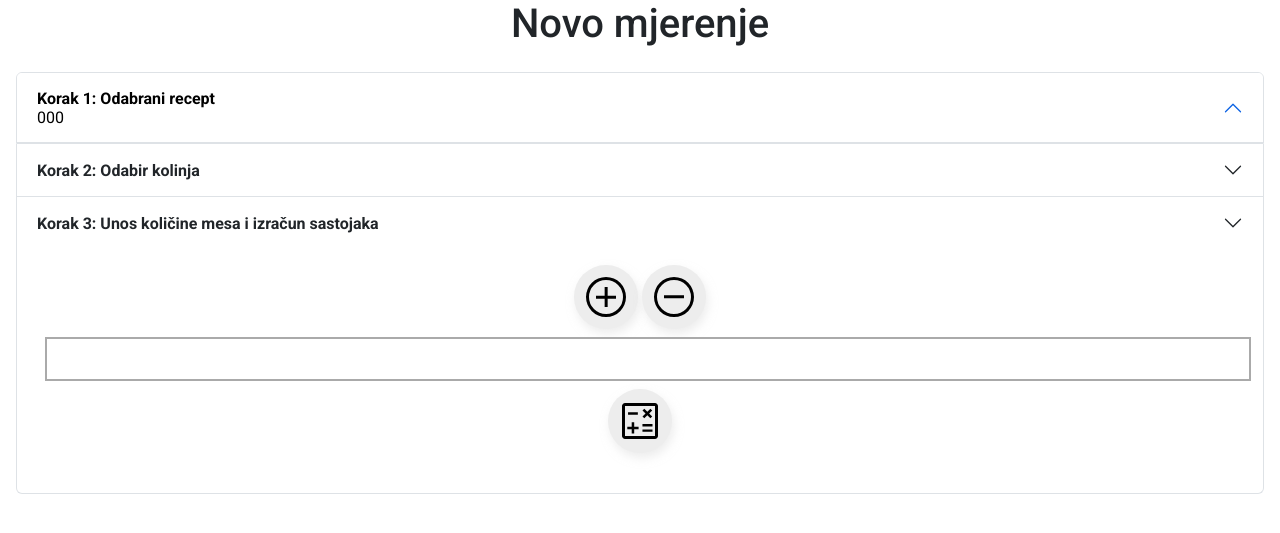
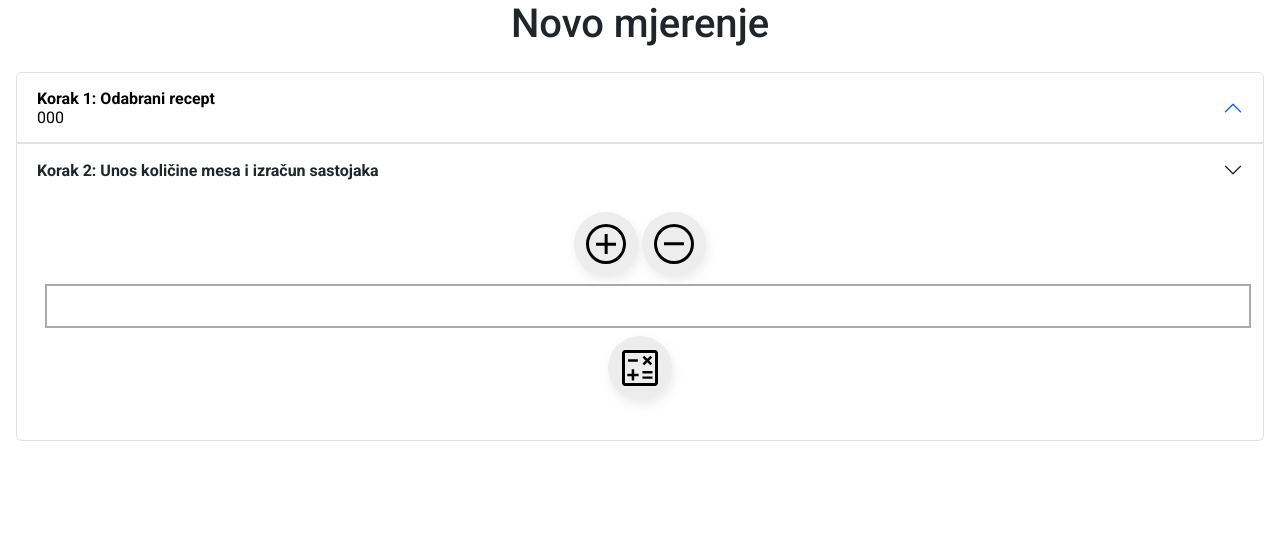
Before and after one commit to gsostarko/Piggy, a Flask app: a page that uses templates/base.html in a window 1280 px wide. Shown: the part 56-589 px from the top of the page. Run offline with Flask 3, Linux system fonts and the light colour scheme; one stand-in notice (Sample message) is shown; a database or web service that is not in the repository returns one stand-in record (values such as "Sample title"); some libraries are stand-ins or nearby versions.

Commit message:
vizualna rijesenja na aplikaciji

```diff
--- a/main.py
+++ b/main.py
@@ -51,7 +51,7 @@ uk_smjese = None
 temp_value = []
 users = {}
 popis_kolinja = {}
-
+meso = 0
 
 ##DB insert model
 def add_recepie(naziv_recepta,sol, papar, bijeli_luk, ljuta_paprika, slatka_paprika):
@@ -153,9 +153,9 @@ def index():
 def novo_mjerenje(id,sol, papar, ljuta_paprika, slatka_paprika, bijeli_luk, naslov_recepta):
     global broj_polja
 
-    naslov_recepta = None
+
     kolicina_mesa = None
-    meso = 0
+
     forma_izracun = IzracunForm()
     global temp_value
 
@@ -190,7 +190,15 @@ def novo_mjerenje(id,sol, papar, ljuta_paprika, slatka_paprika, bijeli_luk, nasl
 
 
     if request.method == "POST":
-        id_kolinja = request.form.get('odabir_klanja')
+
+        sol=sol
+        papar = papar
+        ljuta_paprika = ljuta_paprika
+        slatka_paprika = slatka_paprika
+        bijeli_luk = bijeli_luk
+        global meso
+        id_kolinja = None
+        temp_kolinje = ""
         if request.form["action"]=="Izračunaj":
 
             global preracunata_sol
@@ -227,10 +235,33 @@ def novo_mjerenje(id,sol, papar, ljuta_paprika, slatka_paprika, bijeli_luk, nasl
 
 
 
-            vaganje(id_kolinja=id_kolinja,sol=sol,papar=papar,ljuta_paprika=ljuta_paprika,slatka_paprika=slatka_paprika,bijeli_luk=bijeli_luk,tezina_mesa=meso)
-            return render_template('novo_mjerenje.html', id=id, naslov_recepta=naslov_recepta, sol=sol, papar=papar, ljuta_paprika=ljuta_paprika, slatka_paprika=slatka_paprika, bijeli_luk=bijeli_luk, forma_izracun=forma_izracun, kolicina_mesa=kolicina_mesa,preracunata_sol=preracunata_sol, preracunati_papar=preracunati_papar, preracunata_lj_paprika=preracunata_lj_paprika,preracunata_s_paprika=preracunata_s_paprika, preracunat_luk=preracunat_luk, uk_smjese=uk_smjese, broj_polja=broj_polja,temp_value=temp_value,  popis_kolinja=popis_kolinja)
+
+            return render_template('novo_mjerenje.html', id=id, naslov_recepta=naslov_recepta, sol=sol, papar=papar, ljuta_paprika=ljuta_paprika, slatka_paprika=slatka_paprika, bijeli_luk=bijeli_luk, forma_izracun=forma_izracun, kolicina_mesa=kolicina_mesa,preracunata_sol=preracunata_sol, preracunati_papar=preracunati_papar, preracunata_lj_paprika=preracunata_lj_paprika,preracunata_s_paprika=preracunata_s_paprika, preracunat_luk=preracunat_luk, uk_smjese=uk_smjese, broj_polja=broj_polja,temp_value=temp_value,  popis_kolinja=popis_kolinja, meso=meso,temp_kolinje=temp_kolinje)
+
+        if request.form["action"] == "Spremi":
+
+            id_kolinja = request.form.get('odabir_klanja')
+
+            if id_kolinja == None or id_kolinja == "Odaberite kolinje...":
+
+
+                flash("Mjerenje niste dodijelili niti jednom kolinju. Odaberite kolinje te pokušajte ponovno spremiti mjerenje.", category="danger")
+
+                return render_template('novo_mjerenje.html', id=id, naslov_recepta=naslov_recepta, sol=sol, papar=papar, ljuta_paprika=ljuta_paprika, slatka_paprika=slatka_paprika, bijeli_luk=bijeli_luk, forma_izracun=forma_izracun, kolicina_mesa=kolicina_mesa,preracunata_sol=preracunata_sol, preracunati_papar=preracunati_papar, preracunata_lj_paprika=preracunata_lj_paprika,preracunata_s_paprika=preracunata_s_paprika, preracunat_luk=preracunat_luk, broj_polja=broj_polja,temp_value=temp_value,  popis_kolinja=popis_kolinja,temp_kolinje=temp_kolinje)
+
+            else:
+                temp_kolinje = id_kolinja
+                print(temp_kolinje)
+                vaganje(id_kolinja=id_kolinja,sol=sol,papar=papar,ljuta_paprika=ljuta_paprika,slatka_paprika=slatka_paprika,bijeli_luk=bijeli_luk,tezina_mesa=meso)
+                broj_polja = 1
+                temp_value=[]
+                meso = 0
+
+                flash("Uspješno ste pohranili novo mjerenje.", category="warning")
+                return render_template('novo_mjerenje.html', id=id, naslov_recepta=naslov_recepta, sol=sol, papar=papar, ljuta_paprika=ljuta_paprika, slatka_paprika=slatka_paprika, bijeli_luk=bijeli_luk, forma_izracun=forma_izracun, kolicina_mesa=kolicina_mesa,preracunata_sol=preracunata_sol, preracunati_papar=preracunati_papar, preracunata_lj_paprika=preracunata_lj_paprika,preracunata_s_paprika=preracunata_s_paprika, preracunat_luk=preracunat_luk, broj_polja=broj_polja,temp_value=temp_value,  popis_kolinja=popis_kolinja, temp_kolinje=temp_kolinje, meso=meso)
 
         if request.form["action"] == "+":
+
             values = request.values
             if list(request.form)[0] == 'action':
                 broj_polja = broj_polja +1
@@ -245,19 +276,20 @@ def novo_mjerenje(id,sol, papar, ljuta_paprika, slatka_paprika, bijeli_luk, nasl
                 temp_value.insert(i, values[str(i)])
 
 
-            return render_template('novo_mjerenje.html', id=id, naslov_recepta=naslov_recepta, sol=sol, papar=papar, ljuta_paprika=ljuta_paprika, slatka_paprika=slatka_paprika, bijeli_luk=bijeli_luk, forma_izracun=forma_izracun, broj_polja=broj_polja, temp_value=temp_value, popis_kolinja=popis_kolinja)
+            return render_template('novo_mjerenje.html', id=id, naslov_recepta=naslov_recepta, sol=sol, papar=papar, ljuta_paprika=ljuta_paprika, slatka_paprika=slatka_paprika, bijeli_luk=bijeli_luk, forma_izracun=forma_izracun, kolicina_mesa=kolicina_mesa,preracunata_sol=preracunata_sol, preracunati_papar=preracunati_papar, preracunata_lj_paprika=preracunata_lj_paprika,preracunata_s_paprika=preracunata_s_paprika, preracunat_luk=preracunat_luk, uk_smjese=uk_smjese, broj_polja=broj_polja,temp_value=temp_value,  popis_kolinja=popis_kolinja, meso=meso,temp_kolinje=temp_kolinje)
 
 
 
 
 
         if request.form["action"] == "-":
+
             if list(request.form)[0] == 'action':
                 broj_polja = broj_polja -1
                 if broj_polja < 1:
                     broj_polja = 1
             #print(broj_polja)
-            return render_template('novo_mjerenje.html', id=id, naslov_recepta=naslov_recepta, sol=sol, papar=papar, ljuta_paprika=ljuta_paprika, slatka_paprika=slatka_paprika, bijeli_luk=bijeli_luk, forma_izracun=forma_izracun, broj_polja=broj_polja,temp_value=temp_value, popis_kolinja=popis_kolinja)
+            return render_template('novo_mjerenje.html', id=id, naslov_recepta=naslov_recepta, sol=sol, papar=papar, ljuta_paprika=ljuta_paprika, slatka_paprika=slatka_paprika, bijeli_luk=bijeli_luk, forma_izracun=forma_izracun, kolicina_mesa=kolicina_mesa,preracunata_sol=preracunata_sol, preracunati_papar=preracunati_papar, preracunata_lj_paprika=preracunata_lj_paprika,preracunata_s_paprika=preracunata_s_paprika, preracunat_luk=preracunat_luk, uk_smjese=uk_smjese, broj_polja=broj_polja,temp_value=temp_value,  popis_kolinja=popis_kolinja, meso=meso,temp_kolinje=temp_kolinje)
 broj_polja_ = 0
 @app.route('/test',methods=['GET', 'POST'])
 def test():
@@ -424,9 +456,9 @@ def popis_kolinja():
     for each_doc in vaganja:
         vaganje_temp.append(each_doc)
 
-    print(popis_kolinja)
+    #print(popis_kolinja)
 
-    print(vaganje_temp)
+    #print(vaganje_temp)
 
     if request.method == 'POST':
         naziv_kolinja = request.form.get("naziv_kolinja")
--- a/templates/base.html
+++ b/templates/base.html
@@ -41,7 +41,7 @@
       integrity="sha384-OERcA2EqjJCMA+/3y+gxIOqMEjwtxJY7qPCqsdltbNJuaOe923+mo//f6V8Qbsw3"
       crossorigin="anonymous"
     ></script>
-    {% block content %}
+    {% include "flashing_messages.html" %} {% block content %}
     <h1>test</h1>
     {% endblock %}
   </body>
--- /dev/null
+++ b/templates/flashing_messages.html
@@ -0,0 +1,20 @@
+{%with messages = get_flashed_messages(with_categories=true) %} {%if messages %}
+{%for category, message in messages %}
+{% if category == "warning"%}
+<div class="alert alert-{{category}} alert-dismissible fade show" role="alert"">
+    <center>
+        <img class="message-img" src="/static/img/success.svg" alt="Check mark">
+    {{message|capitalize}}
+</center>
+    <button type="button" class="btn-close" data-bs-dismiss="alert" aria-label="Close"></button></div>
+    {%endif%}
+
+    {% if category == "danger"%}
+<div class="alert alert-{{category}} alert-dismissible fade show" role="alert"">
+    <center>
+        <img class="message-img" src="/static/img/warning.svg" alt="Check mark">
+    {{message|capitalize}}
+</center>
+    <button type="button" class="btn-close" data-bs-dismiss="alert" aria-label="Close"></button></div>
+    {%endif%}
+{%endfor%} {%endif%} {%endwith%}
--- a/templates/novo_mjerenje.html
+++ b/templates/novo_mjerenje.html
@@ -1,4 +1,6 @@
-{% extends "base.html" %} {% block content %}
+{% extends "base.html" %}
+
+{% block content %}
 <h1 class="heading">Novo mjerenje</h1>
 {{forma_izracun.hidden_tag()}}
 
@@ -35,36 +37,7 @@
       </div>
     </div>
   </div>
-  <div class="accordion-item">
-    <h2 class="accordion-header" id="panelsStayOpen-headingTwo">
-      <button
-        class="accordion-button collapsed"
-        type="button"
-        data-bs-toggle="collapse"
-        data-bs-target="#panelsStayOpen-collapseTwo"
-        aria-expanded="false"
-        aria-controls="panelsStayOpen-collapseTwo"
-      >
-        <strong>Korak 2: Odabir kolinja </strong>
-      </button>
-    </h2>
-    <div
-      id="panelsStayOpen-collapseTwo"
-      class="accordion-collapse collapse "
-      aria-labelledby="panelsStayOpen-headingTwo"
-    >
-      <div class="accordion-body">
-        <form method="POST">
-        <select class="form-select input-fields" aria-label="Default select example" name="odabir_klanja">
-          <option selected>Odaberite klanje...</option>
-          {%for kolinja in popis_kolinja%}
-          <option value="{{kolinja['_id']}}">{{kolinja['naziv_kolinja']}}</option>
-          {%endfor%}
-        </select>
 
-      </div>
-    </div>
-  </div>
   <div class="accordion-item">
     <h2 class="accordion-header" id="panelsStayOpen-headingThree">
       <button
@@ -75,7 +48,7 @@
         aria-expanded="false"
         aria-controls="panelsStayOpen-collapseThree"
       >
-        <strong>Korak 3: Unos količine mesa i izračun sastojaka </strong>
+        <strong>Korak 2: Unos količine mesa i izračun sastojaka </strong>
       </button>
     </h2>
     <div
@@ -85,7 +58,7 @@
     >
 
 
-
+    <form method="POST">
       <div class="accordion-body">
         <center>
         <input class="button-small button-add" type="submit" name="action" value="+">
@@ -110,7 +83,7 @@
       <center>
       <input class="button-small button-calculate" type="submit" name="action" value="Izračunaj">
     </center>
-
+  </form>
 
 </br>
 {% if uk_smjese %}
@@ -125,8 +98,29 @@
         Bijeli luk = {{preracunat_luk}} g
       </br>
       <strong>Smjesa (ukupno):</strong> {{uk_smjese}} g
+
+
+
+
+
+
+
+
+      <form method ="POST">
+        <select class="form-select input-fields" aria-label="Default select example" name="odabir_klanja">
+          <option value="" disabled selected>Odaberite kolinje...</option>
+              {%for kolinja in popis_kolinja%}
+              <option value="{{kolinja['_id']}}">{{kolinja['naziv_kolinja']}}</option>
+            {%endfor%}
+        </select>
+
+      <center>
+        <input class="button-small button-save" type="submit" name="action" value="Spremi"/>
+      </center>
+    </form>
       {%endif%}
-      </form>
+
+
       </div>
     </div>
   </div>
```
Also changed, not shown: static/img/check.png (deleted), static/img/success.svg (added), static/img/warning.svg (added).
